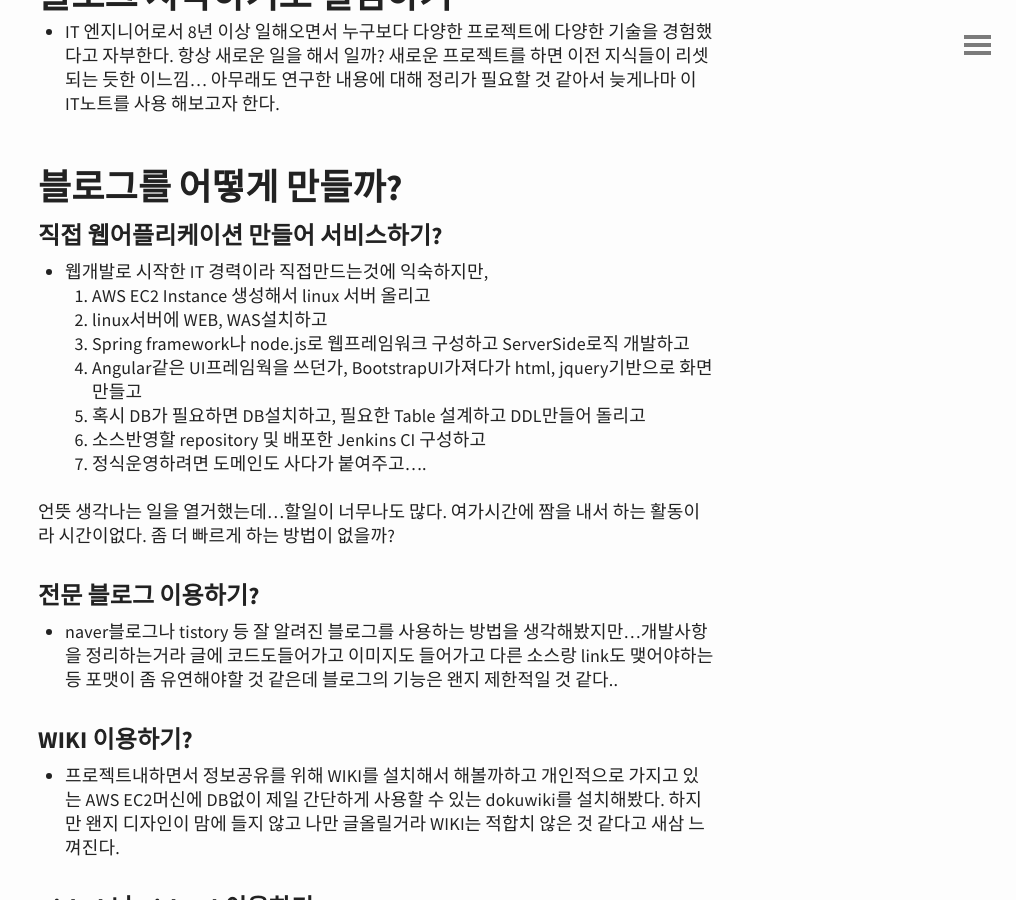
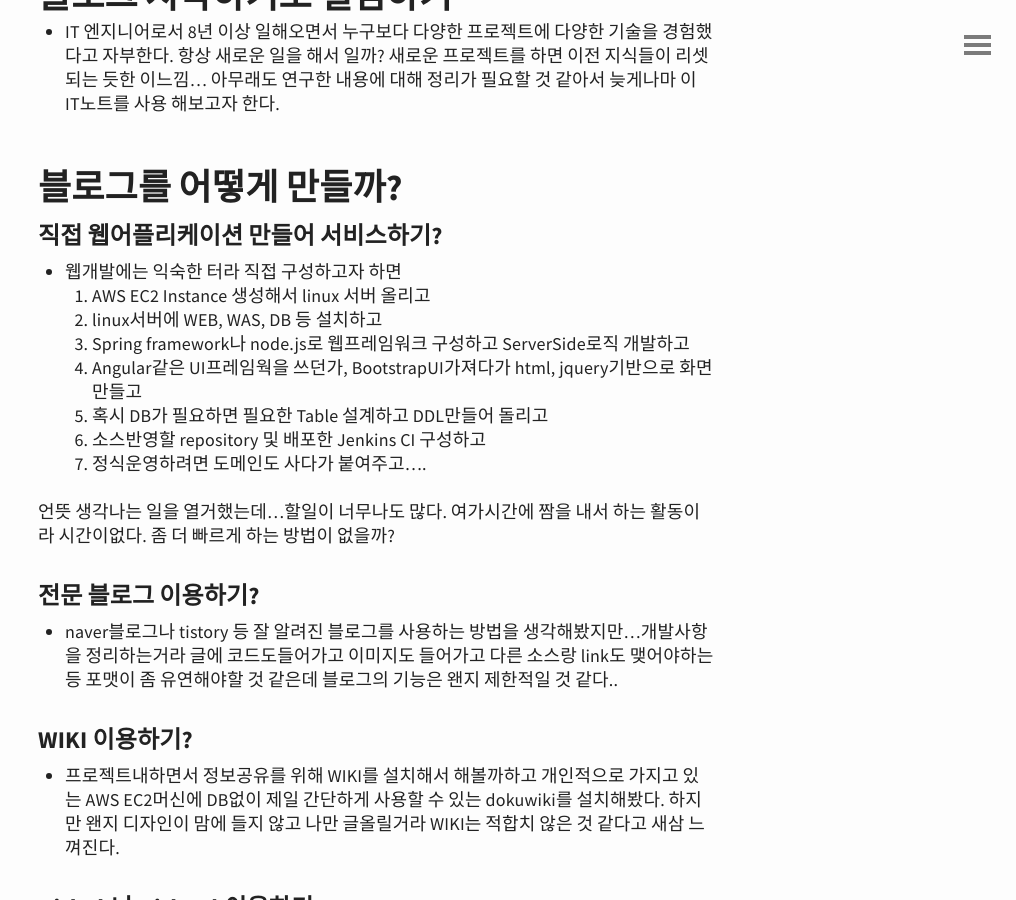
Before and after one commit to gjchoi/gjchoi.bak, a Jekyll site: the page built from _posts/2016-02-17-시작하기.md, in a window 1280 px wide and 900 px high, scrolled down 411 px. Shown: the whole window, without its empty margins (264-1280 px from the left). Built offline with Jekyll 4.4.1, drawn with Linux system fonts in a browser that asks for light colours.

Commit message:
Update 2016-02-17-시작하기.md

```diff
--- a/_posts/2016-02-17-시작하기.md
+++ b/_posts/2016-02-17-시작하기.md
@@ -6,14 +6,14 @@
 
 ### 직접 웹어플리케이션 만들어 서비스하기?
 
- - 웹개발로 시작한 IT 경력이라 직접만드는것에 익숙하지만,
- 1. AWS EC2 Instance 생성해서 linux 서버 올리고
- 2. linux서버에 WEB, WAS설치하고
- 3. Spring framework나 node.js로 웹프레임워크 구성하고 ServerSide로직 개발하고
- 4. Angular같은 UI프레임웍을 쓰던가, BootstrapUI가져다가 html, jquery기반으로 화면만들고
- 5. 혹시 DB가 필요하면 DB설치하고, 필요한 Table 설계하고 DDL만들어 돌리고
- 6. 소스반영할 repository 및 배포한 Jenkins CI 구성하고
- 7. 정식운영하려면 도메인도 사다가 붙여주고....
+- 웹개발에는 익숙한 터라 직접 구성하고자 하면
+1. AWS EC2 Instance 생성해서 linux 서버 올리고
+2. linux서버에 WEB, WAS, DB 등 설치하고
+3. Spring framework나 node.js로 웹프레임워크 구성하고 ServerSide로직 개발하고
+4. Angular같은 UI프레임웍을 쓰던가, BootstrapUI가져다가 html, jquery기반으로 화면만들고
+5. 혹시 DB가 필요하면 필요한 Table 설계하고 DDL만들어 돌리고
+6. 소스반영할 repository 및 배포한 Jenkins CI 구성하고
+7. 정식운영하려면 도메인도 사다가 붙여주고....
 
  언뜻 생각나는 일을 열거했는데...할일이 너무나도 많다. 여가시간에 짬을 내서 하는 활동이라 시간이없다. 좀 더 빠르게 하는 방법이 없을까?
 
```
